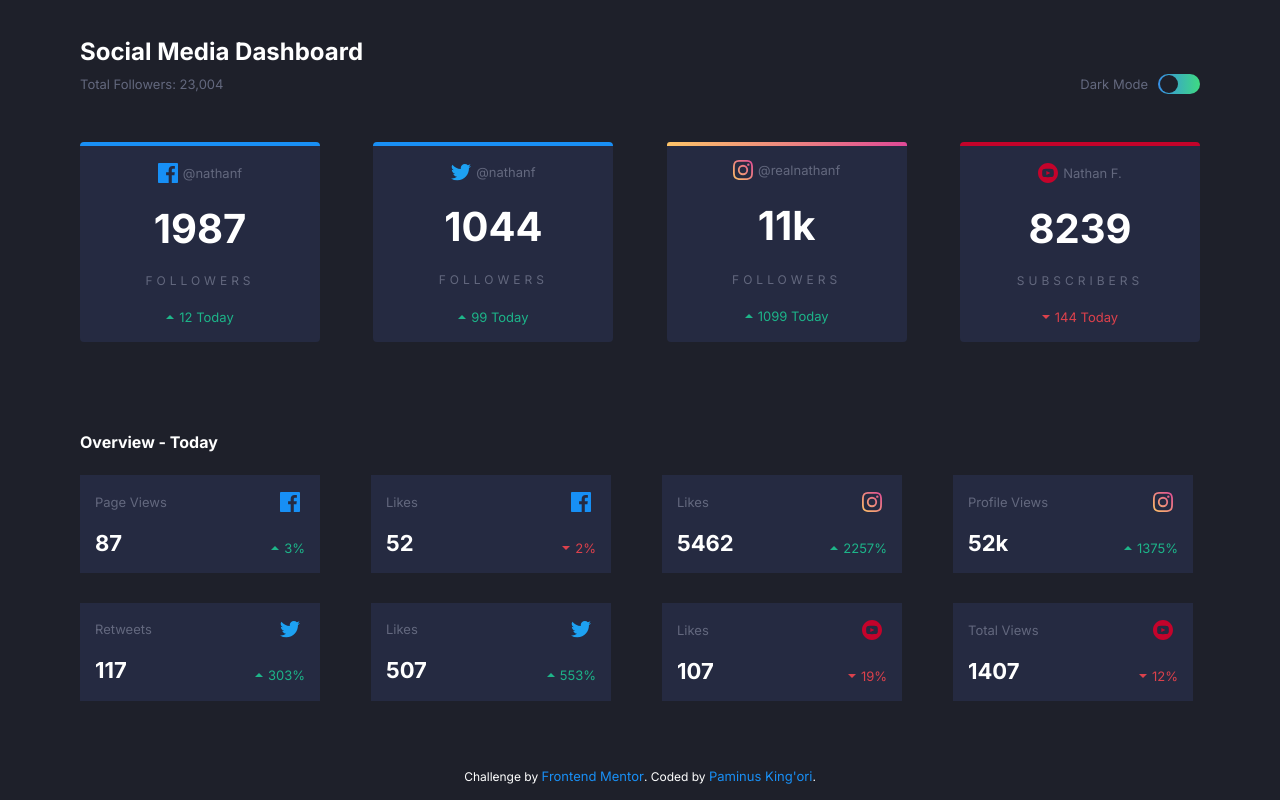
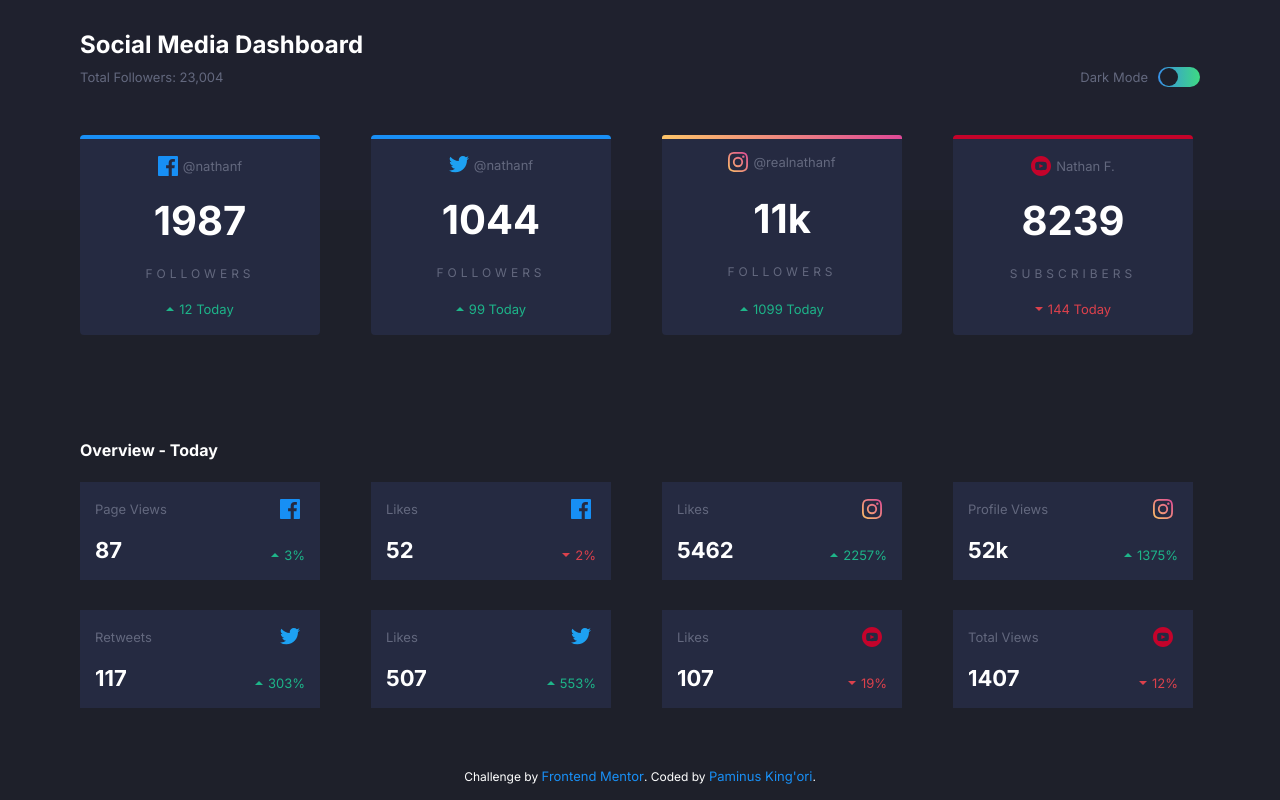
Before and after one commit to paminus-kingori/social-media-dashboard, a plain HTML site: page index.html in a window 1280 px wide. Both pictures are taken after a click on the element 1179 px from the left and 84 px from the top of the page. Drawn offline with Linux system fonts and the light colour scheme.

Commit message:
added dark mode

```diff
--- a/action.js
+++ b/action.js
@@ -8,6 +8,7 @@ largeNum = document.querySelectorAll(".large-number");
 title = document.querySelector(".media-title");
 overview = document.querySelector(".overview");
 attr = document.querySelector(".attribution");
+topBg=document.querySelector(".lighterBg");
 
 let textArray = [viewNumber,largeNum];
 let textArray2 = [title,overview,attr];
@@ -19,6 +20,7 @@ toggleBtn.addEventListener('click',()=>{
     toggleBtn.classList.toggle("green");
     circle.classList.toggle("move");
     circle.classList.toggle("dark");
+    topBg.classList.toggle("topBg");
     smallCards.forEach(cards => {
         cards.classList.toggle("card-dark");
     });
--- a/index.html
+++ b/index.html
@@ -17,7 +17,7 @@
   <link rel="stylesheet" href="style.css">
 </head>
 <body class="body">
-
+<div class="lighterBg"></div>
   <section class="window">
     <section class="top">
   <div class="media-title"> Social Media Dashboard</div>
--- a/style.css
+++ b/style.css
@@ -13,6 +13,7 @@
     --DarkBlueBG:hsl(230, 17%, 14%);
     --CardBG: hsl(228, 28%, 20%);
     --whiteText:hsl(0, 0%, 100%);
+    --topBg: hsl(232, 19%, 15%);
 
 }
 *{
@@ -24,8 +25,12 @@ body{
 margin: 0;
 padding: 0;
 min-height: 100vh;
+position: relative;
 }
-
+.lighterBg{
+position: absolute;
+z-index: -1;
+}
 
 
 .window{
@@ -133,6 +138,7 @@ min-height: 100vh;
 }
 .media-card{
     display: flex;
+    margin: 0 7px 30px 0;
     flex-direction: column;
     align-items: center;
     justify-content: space-around;
@@ -204,10 +210,16 @@ border-top-right-radius: 3px;
     font-weight: 700;
     margin-top: 1rem;
 }
-
+/* large screens */
+@media screen and (min-width:1400px){
+    .overview-sect{
+        display: grid;
+    grid-template-columns: auto auto auto auto;
+    }
+}
 
 /* mobile version */
-@media screen and (max-width:500px){
+@media screen and (max-width:700px){
     .large-card-sect{
         justify-content: center;
     }
@@ -242,6 +254,7 @@ border-top-right-radius: 3px;
 }
 }
 
+
 /* dark mode class features */
 .green{
     background: linear-gradient(90deg,hsl(210, 78%, 56%),hsl(146, 68%, 55%));
@@ -262,3 +275,11 @@ border-top-right-radius: 3px;
     color:var(--whiteText);
     /* font-weight: 600; */
 }
+
+.topBg{
+    background: var(--topBg);
+    top:0;
+    left: 0;
+    width:100%;
+    height:210px;
+}
```
